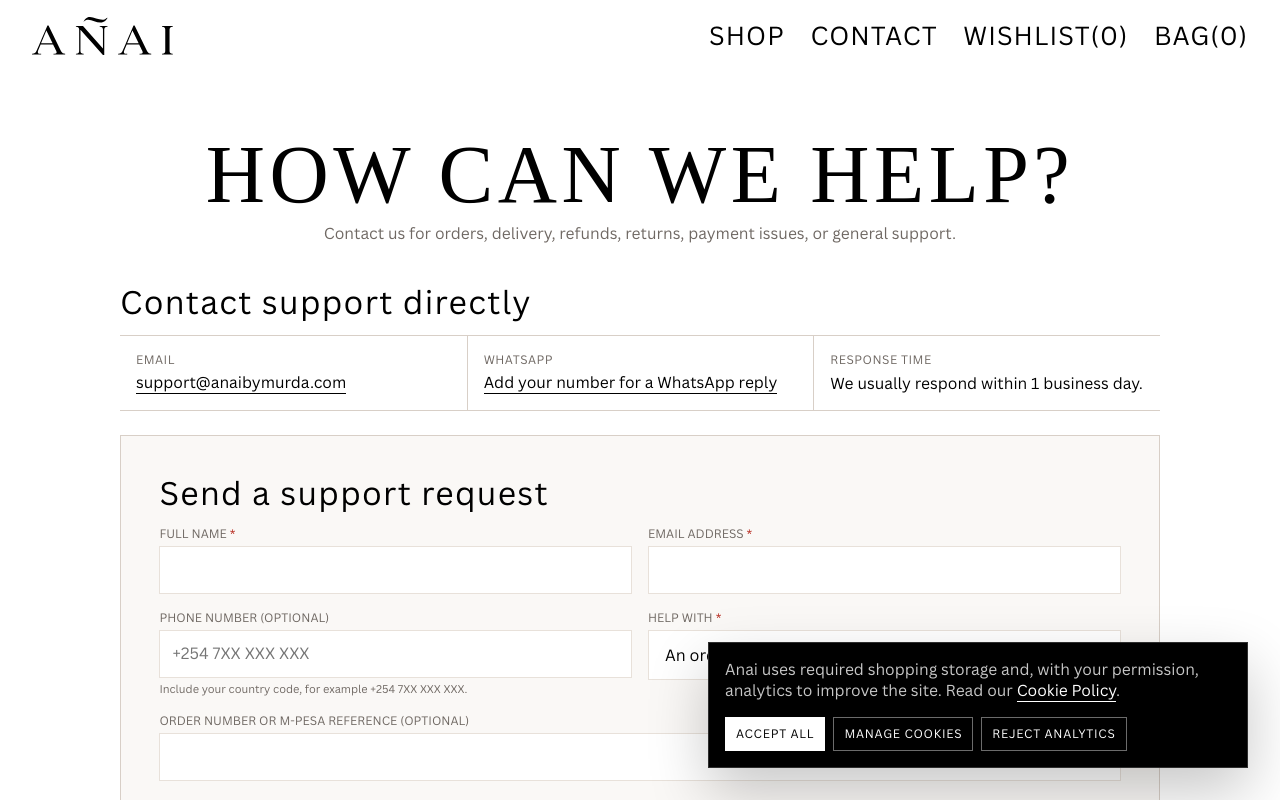
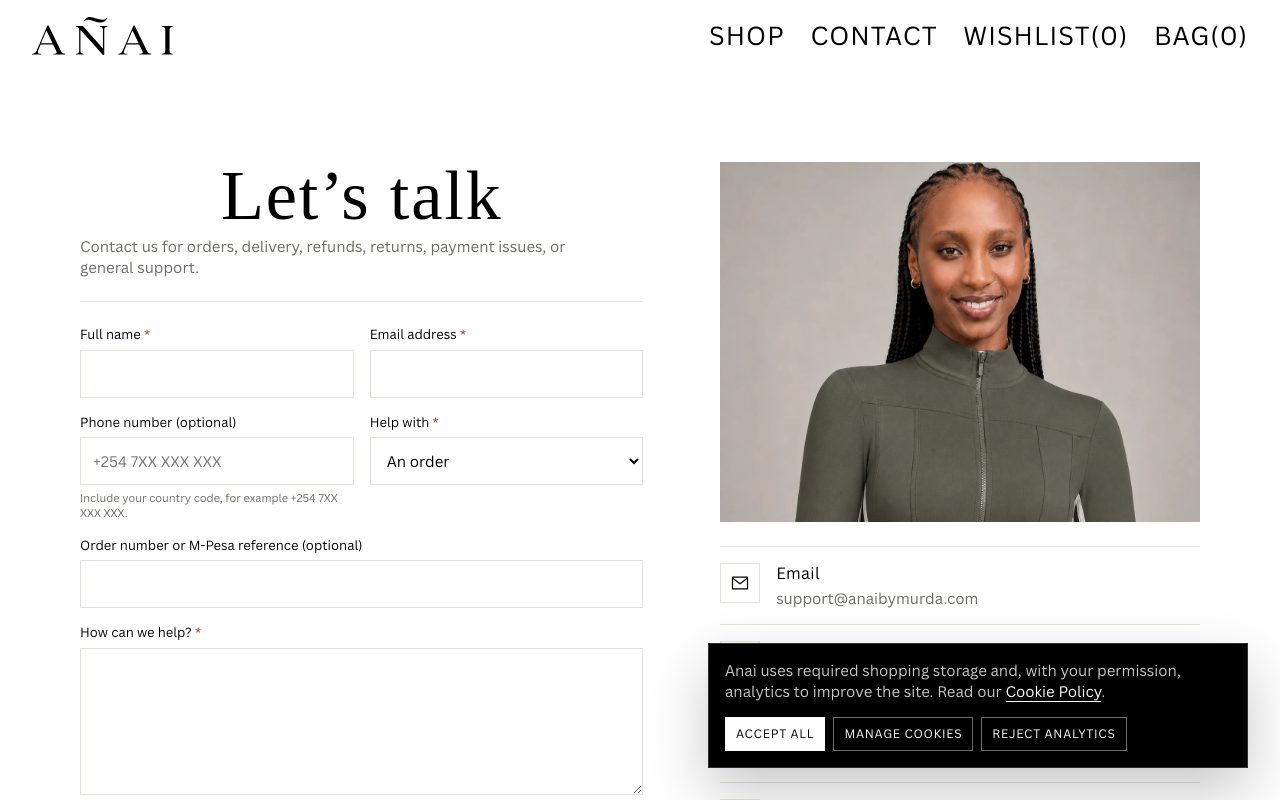
Before and after one commit to kiruwi/anai, a Nuxt app: page /contact in a window 1280 px wide. Shown: the top 800 px of the page. Built offline with nearby package versions, Linux system fonts and the light colour scheme; no server answers.

Commit message:
contact fix

```diff
--- a/app/assets/css/tokens.css
+++ b/app/assets/css/tokens.css
@@ -11,7 +11,7 @@
 
   --font-body-copy: "Canva Sans", Inter, ui-sans-serif, system-ui, -apple-system, BlinkMacSystemFont, "Segoe UI", sans-serif;
   --font-brand-display: "Bodoni 72", Didot, "Bodoni MT", "Times New Roman", serif;
-  --copy-font-size: 1.56rem;
+  --copy-font-size: 1.5rem;
   --copy-line-height: 1.35;
 
   --space-xs: 0.4rem;
--- a/app/components/layout/CookieBanner.vue
+++ b/app/components/layout/CookieBanner.vue
@@ -178,13 +178,17 @@ const openPreferences = () => {
   isVisible.value = true
 }
 
-watch(cookieSettingsRequested, (isRequested) => {
-  if (!isRequested) return
+const handleCookieSettingsRequest = () => {
   openPreferences()
   cookieSettingsRequested.value = false
-})
+}
+
+watch(cookieSettingsRequested, (isRequested) => {
+  if (isRequested) handleCookieSettingsRequest()
+}, { immediate: true, flush: 'sync' })
 
 onMounted(() => {
+  window.addEventListener('anai:open-cookie-settings', handleCookieSettingsRequest)
   savedPreferences.value = parseStoredPreferences()
 
   if (savedPreferences.value) {
@@ -198,6 +202,10 @@ onMounted(() => {
     isVisible.value = true
   }
 
+})
+
+onBeforeUnmount(() => {
+  window.removeEventListener('anai:open-cookie-settings', handleCookieSettingsRequest)
 })
 
 router.afterEach(() => {
--- a/app/components/layout/SiteFooter.vue
+++ b/app/components/layout/SiteFooter.vue
@@ -75,6 +75,7 @@ const cookieSettingsRequested = useState('anai-cookie-settings-requested', () =>
 
 const openCookieSettings = () => {
   cookieSettingsRequested.value = true
+  window.dispatchEvent(new CustomEvent('anai:open-cookie-settings'))
 }
 </script>
 
--- a/app/pages/contact/index.vue
+++ b/app/pages/contact/index.vue
@@ -1,32 +1,13 @@
 <template>
   <section class="contact-page container">
-    <header class="contact-page__hero">
-      <h1>How can we help?</h1>
-      <p>
-        Contact us for orders, delivery, refunds, returns, payment issues, or general support.
-      </p>
+    <div class="contact-page__layout">
+      <div class="contact-page__form-column">
+        <header class="contact-page__intro">
+          <h1>Let’s talk</h1>
+          <p>Contact us for orders, delivery, refunds, returns, payment issues, or general support.</p>
         </header>
 
-    <section class="contact-page__direct" aria-labelledby="direct-contact-heading">
-      <h2 id="direct-contact-heading">Contact support directly</h2>
-      <div class="contact-page__direct-options">
-        <article>
-          <h3>Email</h3>
-          <a href="mailto:support@anaibymurda.com">support@anaibymurda.com</a>
-        </article>
-        <article>
-          <h3>WhatsApp</h3>
-          <a href="#phone">Add your number for a WhatsApp reply</a>
-        </article>
-        <article>
-          <h3>Response time</h3>
-          <p>We usually respond within 1 business day.</p>
-        </article>
-      </div>
-    </section>
-
         <form class="contact-page__form" @submit.prevent="submitRequest">
-      <h2>Send a support request</h2>
           <div class="contact-page__fields">
             <label>
               <span>Full name <span class="contact-page__required" aria-hidden="true">*</span></span>
@@ -76,7 +57,7 @@
           <p v-if="errorMessage" class="contact-page__error" role="alert">{{ errorMessage }}</p>
           <div class="contact-page__submit">
             <button type="submit" :disabled="isSubmitting">
-          {{ isSubmitting ? 'Sending…' : 'Send support request →' }}
+              {{ isSubmitting ? 'Sending…' : 'Send support request' }}
             </button>
             <p>We usually respond within 1 business day.</p>
           </div>
@@ -84,6 +65,59 @@
             We only use the details you provide to handle and follow up on your support request.
           </p>
         </form>
+      </div>
+
+      <aside class="contact-page__aside" aria-label="Contact details">
+        <img
+          class="contact-page__image"
+          src="/images/categories/women-square-v2.webp"
+          alt="ANAI model wearing an olive zip-up top"
+          width="1254"
+          height="1254"
+        />
+        <div class="contact-page__quick-contact">
+          <article>
+            <svg viewBox="0 0 24 24" aria-hidden="true">
+              <path d="M3 5h18v14H3z" />
+              <path d="m3 6 9 7 9-7" />
+            </svg>
+            <div>
+              <h2>Email</h2>
+              <a href="mailto:support@anaibymurda.com">support@anaibymurda.com</a>
+            </div>
+          </article>
+          <article>
+            <svg viewBox="0 0 24 24" aria-hidden="true">
+              <path d="M7 4h3l1.4 4-2.2 1.4a13.5 13.5 0 0 0 5.4 5.4l1.4-2.2 4 1.4v3a3 3 0 0 1-3.2 3A14 14 0 0 1 4 7.2 3 3 0 0 1 7 4Z" />
+            </svg>
+            <div>
+              <h2>WhatsApp reply</h2>
+              <a href="#phone">Add your number in the form</a>
+            </div>
+          </article>
+          <article>
+            <svg viewBox="0 0 24 24" aria-hidden="true">
+              <circle cx="12" cy="12" r="9" />
+              <path d="M12 7v5l3 2" />
+            </svg>
+            <div>
+              <h2>Response time</h2>
+              <p>We usually respond within 1 business day.</p>
+            </div>
+          </article>
+          <article>
+            <svg viewBox="0 0 24 24" aria-hidden="true">
+              <path d="M20 10c0 5-8 11-8 11S4 15 4 10a8 8 0 1 1 16 0Z" />
+              <circle cx="12" cy="10" r="2.5" />
+            </svg>
+            <div>
+              <h2>Based in</h2>
+              <p>Nairobi, Kenya. Online orders are available nationwide.</p>
+            </div>
+          </article>
+        </div>
+      </aside>
+    </div>
 
     <section class="contact-page__faq" aria-labelledby="faq-heading">
       <h2 id="faq-heading">Frequently asked questions</h2>
@@ -161,82 +195,49 @@ useSeoMeta({
 
 <style scoped>
 .contact-page {
-  padding: var(--space-2xl) 0;
+  padding: clamp(var(--space-xl), 7vw, 9.6rem) 0 var(--space-2xl);
 }
 
-.contact-page__hero {
+.contact-page__layout {
+  display: grid;
+  grid-template-columns: minmax(0, 1.08fr) minmax(32rem, 0.92fr);
+  gap: clamp(var(--space-xl), 6vw, 8rem);
+  align-items: start;
+  width: min(100%, 112rem);
+  margin-inline: auto;
+}
+
+.contact-page__form-column,
+.contact-page__form {
+  display: grid;
+}
+
+.contact-page__intro {
   display: grid;
   gap: var(--space-sm);
-  max-width: 104rem;
-  margin-inline: auto;
-  margin-bottom: var(--space-xl);
-  text-align: center;
+  padding-bottom: var(--space-lg);
+  border-bottom: 1px solid var(--colour-border);
 }
 
-.contact-page__hero p {
+h1 {
+  margin: 0;
+  font-family: var(--font-brand-display);
+  font-size: clamp(4.6rem, 5.5vw, 7.2rem);
+  font-weight: 400;
+  letter-spacing: 0.025em;
+  line-height: 0.95;
+  text-transform: none;
+}
+
+.contact-page__intro p {
+  max-width: 52rem;
   margin: 0;
   color: var(--colour-muted);
 }
 
-h1 {
-  margin: 0;
-  font-size: clamp(4.4rem, 6.6vw, 8.2rem);
-  line-height: 0.96;
-}
-
-.contact-page__direct,
-.contact-page__faq {
-  width: min(100%, 104rem);
-  margin-inline: auto;
-}
-
-.contact-page__direct {
-  display: grid;
+.contact-page__form {
   gap: var(--space-md);
-  margin-bottom: var(--space-lg);
-}
-
-.contact-page__direct-options {
-  display: grid;
-  grid-template-columns: repeat(3, minmax(0, 1fr));
-  border-block: 1px solid #d8cfc7;
-}
-
-.contact-page__direct article {
-  display: grid;
-  gap: var(--space-xs);
-  padding: var(--space-md);
-}
-
-.contact-page__direct article + article {
-  border-left: 1px solid #d8cfc7;
-}
-
-.contact-page__direct h3 {
-  margin: 0;
-  color: var(--colour-muted);
-  font-size: 1.2rem;
-  text-transform: uppercase;
-}
-
-.contact-page__direct a {
-  width: fit-content;
-  border-bottom: 1px solid currentColor;
-}
-
-.contact-page__direct p {
-  color: var(--colour-black);
-}
-
-.contact-page__form {
-  display: grid;
-  gap: var(--space-md);
-  width: min(100%, 104rem);
-  margin-inline: auto;
-  margin-bottom: var(--space-2xl);
-  border: 1px solid #d8cfc7;
-  padding: clamp(var(--space-md), 3vw, var(--space-xl));
-  background: #faf8f6;
+  padding-top: var(--space-lg);
 }
 
 .contact-page__fields {
@@ -248,10 +249,9 @@ h1 {
 
 .contact-page__form label {
   display: grid;
-  gap: var(--space-xs);
-  color: var(--colour-muted);
-  font-size: 1.2rem;
-  text-transform: uppercase;
+  gap: 0.6rem;
+  color: var(--colour-black);
+  font-size: 1.3rem;
 }
 
 .contact-page__form small {
@@ -278,10 +278,15 @@ h1 {
   min-height: 4.8rem;
   padding: 1.2rem;
   color: var(--colour-black);
-  background: var(--colour-surface);
+  background: #fff;
   font: inherit;
-  font-size: 1.6rem;
+  font-size: var(--copy-font-size);
   text-transform: none;
+}
+
+.contact-page__form textarea {
+  min-height: 14rem;
+  resize: vertical;
 }
 
 .contact-page__form input:focus-visible,
@@ -347,22 +352,84 @@ h1 {
   color: var(--colour-plum);
 }
 
-h2,
 p {
   margin: 0;
 }
 
-h2 {
-  font-size: clamp(2rem, 2.8vw, 3.2rem);
-  line-height: 1.1;
+.contact-page__aside {
+  display: grid;
+  gap: var(--space-lg);
+}
+
+.contact-page__image {
+  width: 100%;
+  height: auto;
+  aspect-ratio: 4 / 3;
+  border-radius: 0;
+  object-fit: cover;
+  object-position: center 25%;
+}
+
+.contact-page__quick-contact {
+  display: grid;
+  border-top: 1px solid var(--colour-border);
+}
+
+.contact-page__quick-contact article {
+  display: grid;
+  grid-template-columns: 4rem minmax(0, 1fr);
+  gap: var(--space-md);
+  align-items: start;
+  padding: var(--space-md) 0;
+  border-bottom: 1px solid var(--colour-border);
+}
+
+.contact-page__quick-contact svg {
+  width: 4rem;
+  height: 4rem;
+  border: 1px solid var(--colour-border);
+  padding: 0.9rem;
+  fill: none;
+  stroke: currentColor;
+  stroke-linecap: round;
+  stroke-linejoin: round;
+  stroke-width: 1.4;
+}
+
+.contact-page__quick-contact h2 {
+  margin: 0 0 var(--space-xs);
+  font-size: 1.6rem;
+  font-weight: 400;
+  letter-spacing: 0.02em;
+}
+
+.contact-page__quick-contact a,
+.contact-page__quick-contact p {
+  color: var(--colour-muted);
+  overflow-wrap: anywhere;
+}
+
+.contact-page__quick-contact a {
+  border-bottom: 1px solid transparent;
+}
+
+.contact-page__quick-contact a:hover {
+  border-bottom-color: currentColor;
 }
 
 .contact-page__faq {
   display: grid;
+  width: min(100%, 112rem);
+  margin: var(--space-2xl) auto 0;
+  padding-top: var(--space-xl);
+  border-top: 1px solid var(--colour-border);
 }
 
 .contact-page__faq > h2 {
   margin-bottom: var(--space-md);
+  font-size: clamp(2.4rem, 3vw, 3.6rem);
+  font-weight: 400;
+  line-height: 1.1;
 }
 
 .contact-page__faq details {
@@ -389,18 +456,21 @@ h2 {
 }
 
 @media (max-width: 760px) {
-  .contact-page__fields,
-  .contact-page__direct-options {
+  .contact-page {
+    padding-top: var(--space-xl);
+  }
+
+  .contact-page__layout,
+  .contact-page__fields {
     grid-template-columns: 1fr;
+  }
+
+  .contact-page__layout {
+    gap: var(--space-xl);
   }
 
   .contact-page__field--wide {
     grid-column: auto;
-  }
-
-  .contact-page__direct article + article {
-    border-top: 1px solid #d8cfc7;
-    border-left: 0;
   }
 
   .contact-page__form input,
@@ -416,5 +486,13 @@ h2 {
   .contact-page__form button {
     width: 100%;
   }
+
+  .contact-page__aside {
+    gap: var(--space-md);
+  }
+
+  .contact-page__image {
+    aspect-ratio: 5 / 4;
+  }
 }
 </style>
```
Lines whose indentation alone changed are shown as unchanged.
